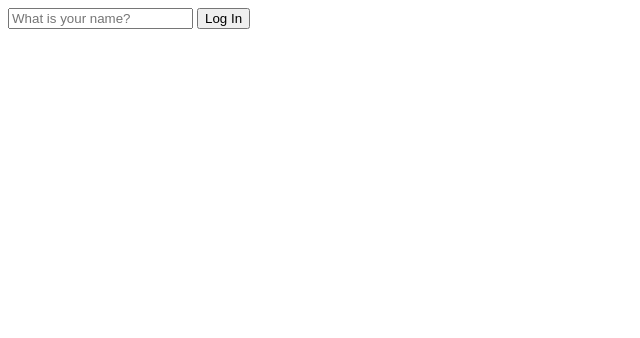
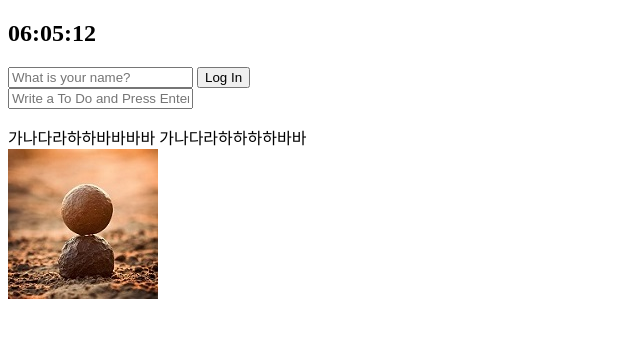
Before and after one commit to KSHyun9692/javaScript, a plain HTML site: page App/index.html in a window 1280 px wide. Shown: the whole page, without its empty margins (0-640 px from the left). Drawn offline with Linux system fonts and the light colour scheme; files that its build step writes are made by us from their sources.

Commit message:
js연습!

```diff
--- a/App/index.html
+++ b/App/index.html
@@ -8,11 +8,24 @@
     <title>App</title>
 </head>
 <body>
-    <form id="login-form">
+    <h2 id="clock">00:00:00</h2>
+    <form id="login-form" class="hidden">
         <input required maxlength="15" type="text" placeholder="What is your name?">
         <input type="submit" value="Log In"></input>
     </form>
     <h1 id="greeting" class="hidden"></h1>
-    <script src="app.js"></script>
+    <form id="todo-form">
+        <input type="text" placeholder="Write a To Do and Press Enter" />
+    </form>
+    <ul id="todo-list"></ul>
+    <div id="quote">
+        <span></span>
+        <span></span>
+    </div>
+    <script src="js/app.js"></script>
+    <script src="js/clock.js"></script>
+    <script src="js/quotes.js"></script>
+    <script src="js/background.js"></script>
+    <script src="js/todo.js"></script>
 </body>
 </html>
--- /dev/null
+++ b/App/js/background.js
@@ -0,0 +1,10 @@
+const images = [ "0.jpg", "1.jpg", "2.jpg"];
+
+const chosenImage = images[Math.floor(Math.random() * images.length)];
+
+/* js에서 작성하고 HTML에 추가 */
+const bgImage = document.createElement("img");
+
+bgImage.src = `../img/${chosenImage}`;
+
+document.body.appendChild(bgImage);
--- /dev/null
+++ b/App/js/clock.js
@@ -0,0 +1,19 @@
+const clock = document.querySelector("h2#clock");
+
+function getClock(){
+    const date = new Date();
+    const hours = String(date.getHours()).padStart(2, "0");
+    const minutes = String(date.getMinutes()).padStart(2, "0");
+    const seconds = String(date.getSeconds()).padStart(2, "0");
+    clock.innerText = `${hours}:${minutes}:${seconds}`;
+}
+
+getClock();
+setInterval(getClock, 1000);
+
+
+/* padStart로 1이아닌 01로 만들어주기*/
+/* getClock()을 실행해서 00:00:00이 아닌
+    호출은 먼저 해서 실행시키면 시간이
+    정상적으로 나옴 */
+/* setInterval로 getClock을 정해진 시간마다 갱신  */
--- /dev/null
+++ b/App/js/quotes.js
@@ -0,0 +1,49 @@
+const quotes = [
+    {
+        quote: " 가나다",
+        author: "가나다",
+    },
+    {
+        quote: " 가나다라",
+        author: "가나다라",
+    },
+    {
+        quote: " 가나다라마",
+        author: "가나다라마",
+    },
+    {
+        quote: " 가나다라마바",
+        author: "가나다라마바",
+    },
+    {
+        quote: " 가나다라가가",
+        author: "가나다라가가",
+    },
+    {
+        quote: " 가나다라나나",
+        author: "가나다라나나",
+    },
+    {
+        quote: " 가나다라라라라",
+        author: "가나다라라라라",
+    },
+    {
+        quote: " 가나다라바바바",
+        author: "가나다라바바바",
+    },
+    {
+        quote: " 가나다라하하하",
+        author: "가나다라하하하",
+    },
+    {
+        quote: " 가나다라하하바바바바",
+        author: "가나다라하하하하바바",
+    }
+];
+
+const quote = document.querySelector("#quote span:first-child");
+const author = document.querySelector("#quote span:last-child");
+const todayQuote = (quotes[Math.floor(Math.random() * quotes.length)]);
+
+quote.innerText = todayQuote.quote;
+author.innerText = todayQuote.author;
--- /dev/null
+++ b/App/js/todo.js
@@ -0,0 +1,28 @@
+const toDoForm = document.getElementById("todo-form");
+const toDoInput = toDoForm.querySelector("input");
+const toDoList = document.getElementById("todo-list");
+
+function deleteToDo(event){
+
+}
+
+function paintToDo(newTodo){
+   const li = document.createElement("li");
+   const span = document.createElement("span");
+   span.innerText = newTodo;
+   const button = document.createElement("button");
+   button.innerText = "X";
+   button.addEventListener("click", deleteToDo);
+   li.appendChild(span);
+   li.appendChild(button);
+   toDoList.appendChild(li);
+}
+
+function handleToDoSubmit(event){
+    event.preventDefault();
+    const newTodo = toDoInput.value;
+    toDoInput.value ="";
+    paintToDo(newTodo);
+}
+
+toDoForm.addEventListener("submit", handleToDoSubmit);
```
Also changed, not shown: App/css/style.css (renamed from App/style.css), App/img/0.jpg (added), App/img/1.jpg (added), App/img/2.jpg (added), App/js/app.js (renamed from App/app.js).
